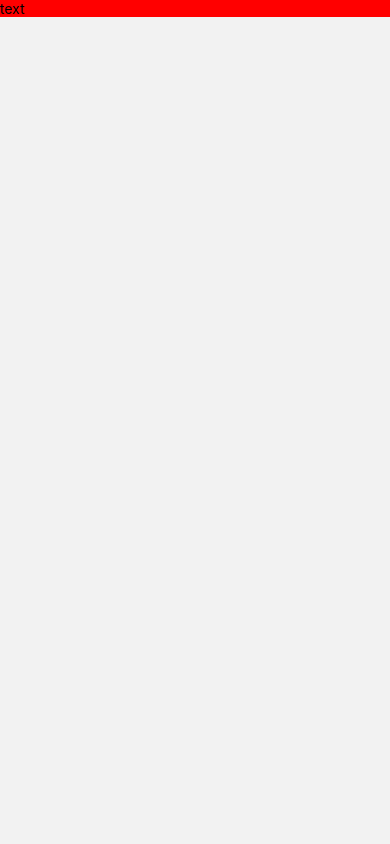
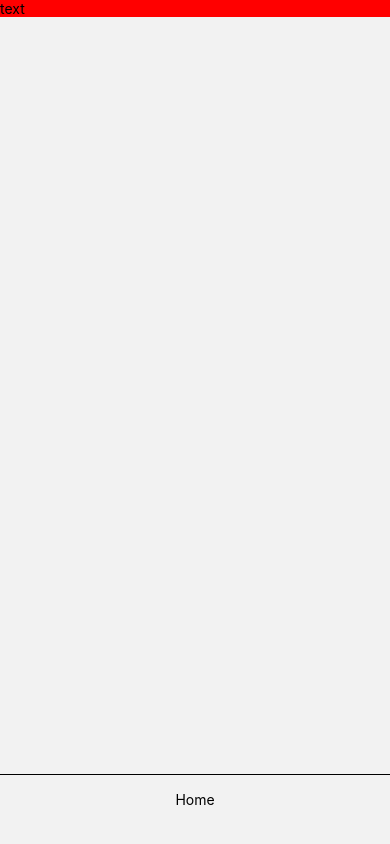
Before and after one commit to mksoo/burnIt, a React Native app: screen /MainTab in a window 390 px wide. Before the commit this address had no page. Built offline with nearby package versions, Linux system fonts and the light colour scheme.

Commit message:
탭 네비게이션 추가 및 HomeScreen 구성 변경: MainTab 스크린을 생성하고 RootStack에서 초기 경로를 MainTab으로 설정함

```diff
--- a/src/screens/HomeScreen.tsx
+++ b/src/screens/HomeScreen.tsx
@@ -1,8 +1,8 @@
 import { FC } from "react"
 import { Text, View } from "react-native"
-import { RootStackScreenProps } from "./navigation";
+import { MainTabScreenProps, RootStackScreenProps } from "./navigation";
 
-const HomeScreen: FC<RootStackScreenProps<'Home'>>= () => {
+const HomeScreen: FC<MainTabScreenProps<'Home'>>= () => {
     return (
         <View style={{
             backgroundColor: 'red',
--- a/src/screens/MainTab.tsx
+++ b/src/screens/MainTab.tsx
@@ -1,14 +1,80 @@
-import { FC } from "react";
-import { Text, View } from "react-native";
+import {
+  BottomTabBarProps,
+  createBottomTabNavigator,
+} from '@react-navigation/bottom-tabs';
+import { FC, useCallback } from 'react';
+import {
+  Platform,
+  StyleSheet,
+  Text,
+  TouchableOpacity,
+  View,
+} from 'react-native';
+import { MainTabParamList } from './navigation';
+import HomeScreen from './HomeScreen';
+
+const Tab = createBottomTabNavigator<MainTabParamList>();
+
+const TabBar: FC<BottomTabBarProps> = ({ state, navigation }) => {
+  const handlePressNavigate = useCallback(
+    (name: keyof MainTabParamList, onPress?: () => void) => () => {
+      onPress?.();
+      navigation.navigate(name);
+    },
+    [navigation],
+  );
+
+  return (
+    <View style={styles.tabBarContainer}>
+      {state.routes.map((route, index) => {
+        const name = route.name as keyof MainTabParamList;
+
+        const isFocused = state.index === index;
+
+        if (name === 'Home') {
+          return (
+            <TouchableOpacity
+              style={[styles.tabBarItem]}
+              key={`home-${isFocused}`}
+              onPress={handlePressNavigate(name)}
+            >
+              <Text>Home</Text>
+            </TouchableOpacity>
+          );
+        }
+      })}
+    </View>
+  );
+};
 
 const MainTab: FC = () => {
-    return (
-        <View>
-            <Text>
-                test page
-            </Text>
-        </View>
-    )
-}
+  return (
+    <Tab.Navigator
+      backBehavior="history"
+      screenOptions={{
+        headerShown: false,
+      }}
+      tabBar={props => <TabBar {...props} />}
+    >
+      <Tab.Screen name="Home" component={HomeScreen} />
+    </Tab.Navigator>
+  );
+};
+
+const styles = StyleSheet.create({
+  tabBarContainer: {
+    paddingTop: 16,
+    paddingBottom: Platform.OS === 'android' ? 16 : 36,
+    borderTopWidth: 1,
+    flexDirection: 'row',
+    alignItems: 'center',
+    justifyContent: 'space-around',
+  },
+  tabBarItem: {
+    alignItems: 'center',
+    gap: 2,
+    flex: 1,
+  },
+});
 
 export default MainTab;
--- a/src/screens/RootStack.tsx
+++ b/src/screens/RootStack.tsx
@@ -2,15 +2,14 @@ import { createNativeStackNavigator } from "@react-navigation/native-stack";
 import { FC } from "react";
 import { RootStackParamList } from "./navigation";
 import MainTab from "./MainTab";
-import HomeScreen from "./HomeScreen";
 
 const Stack = createNativeStackNavigator<RootStackParamList>();
 
 const RootStack: FC = () => {
-  return <Stack.Navigator initialRouteName="Home">
+  return <Stack.Navigator initialRouteName="MainTab">
     <Stack.Screen
-      name="Home"
-      component={HomeScreen}
+      name="MainTab"
+      component={MainTab}
       options={{headerShown: false}}
     />
   </Stack.Navigator>
```
Also changed, not shown: src/screens/navigation.ts (+9 -4 lines).
